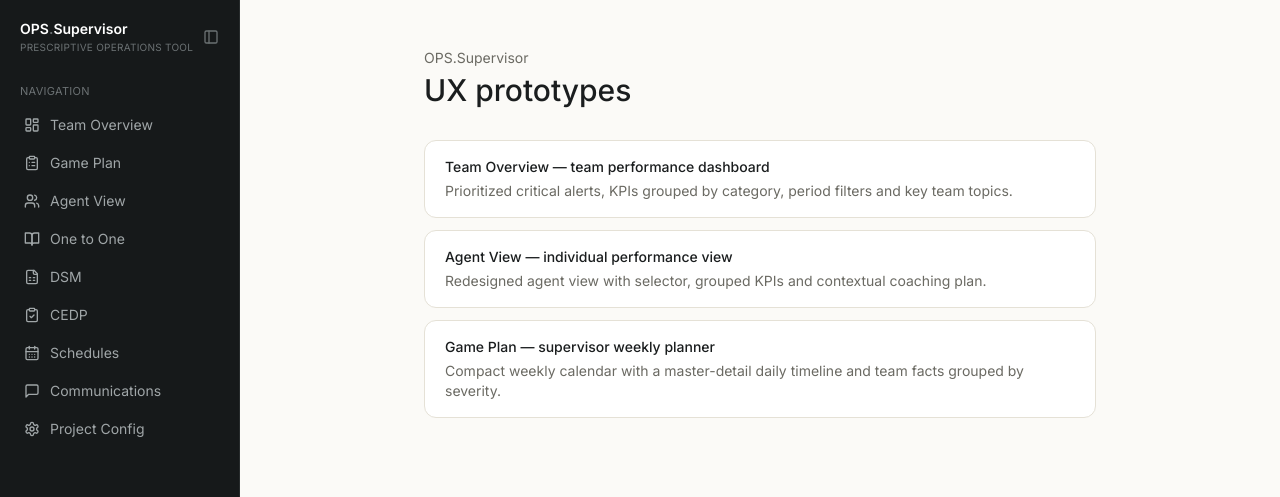
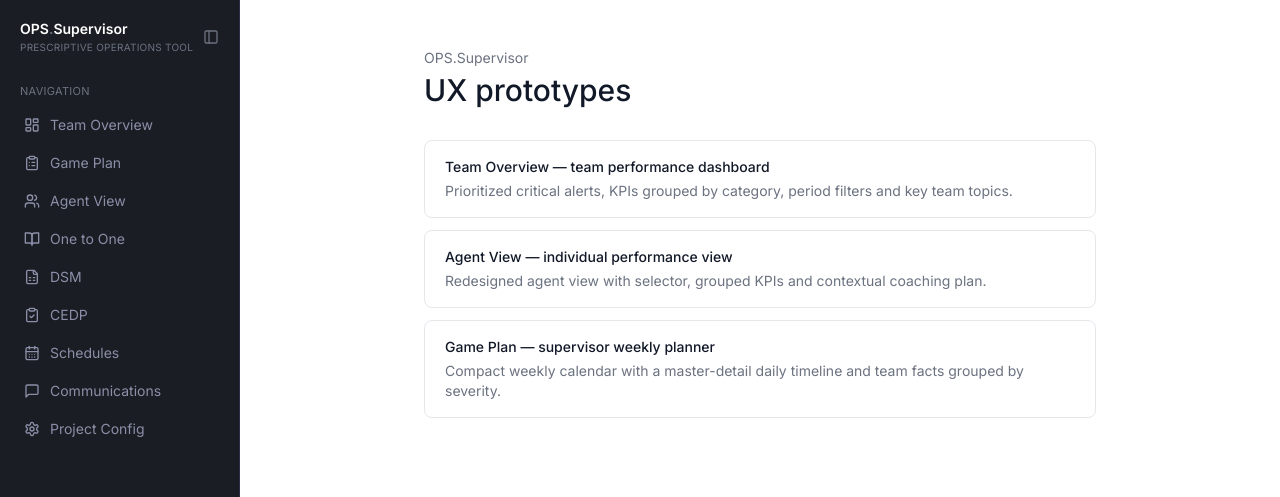
Before and after one commit to andresromero-blip/ops-supervisor-prototypes, a Next.js app: page / in a window 1280 px wide. Shown: the top 497 px of the page. Built offline with nearby package versions, Linux system fonts and the light colour scheme.

Commit message:
Update tailwind.config.ts

```diff
--- a/tailwind.config.ts
+++ b/tailwind.config.ts
@@ -8,36 +8,36 @@ const config: Config = {
   theme: {
     extend: {
       colors: {
-        bg: "#FBFAF7",
+        bg: "#FFFFFF",
         surface: "#FFFFFF",
-        "surface-muted": "#F3F1EA",
-        border: "#E5E1D6",
-        "text-primary": "#1A1D1E",
-        "text-secondary": "#6B6A63",
-        "text-tertiary": "#A6A398",
+        "surface-muted": "#F9FAFB",
+        border: "#E5E7EB",
+        "text-primary": "#111827",
+        "text-secondary": "#6B7280",
+        "text-tertiary": "#9CA3AF",
         brand: {
-          DEFAULT: "#2D5A4A",
-          light: "#E3EDE8",
+          DEFAULT: "#10B981",
+          light: "#D1FAE5",
         },
         danger: {
-          DEFAULT: "#C2462E",
-          light: "#FBE9E5",
+          DEFAULT: "#EF4444",
+          light: "#FEE2E2",
         },
         warning: {
-          DEFAULT: "#B8860B",
-          light: "#FBF1DC",
+          DEFAULT: "#F59E0B",
+          light: "#FEF3C7",
         },
         success: {
-          DEFAULT: "#3D7A5C",
-          light: "#E5F1EB",
+          DEFAULT: "#10B981",
+          light: "#D1FAE5",
         },
         sidebar: {
-          bg: "#16191A",
-          text: "#A0A6A8",
-          "text-muted": "#6B7173",
-          active: "#34D399",
-          "active-bg": "#1F2E29",
-          border: "#272B2C",
+          bg: "#1A1D23",
+          text: "#8B8FA8",
+          "text-muted": "#6B7280",
+          active: "#10B981",
+          "active-bg": "#10B98114",
+          border: "#2D3148",
         },
       },
       fontFamily: {
@@ -45,8 +45,8 @@ const config: Config = {
         mono: ["IBM Plex Mono", "monospace"],
       },
       borderRadius: {
-        md: "8px",
-        lg: "12px",
+        md: "6px",
+        lg: "8px",
       },
     },
   },
```
